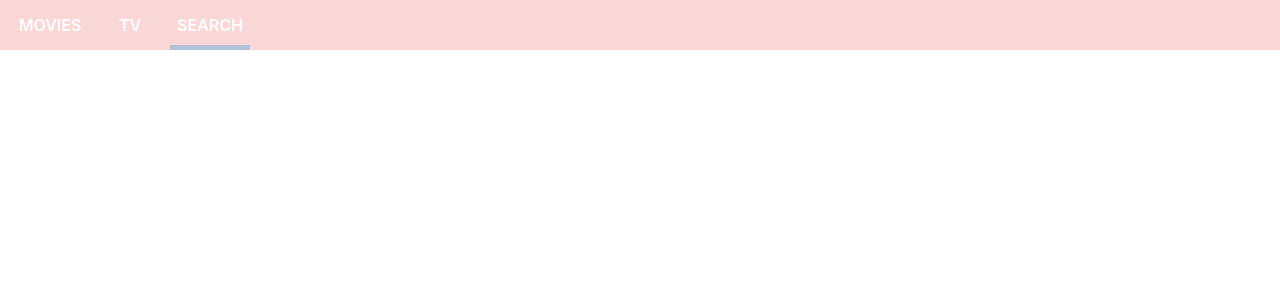
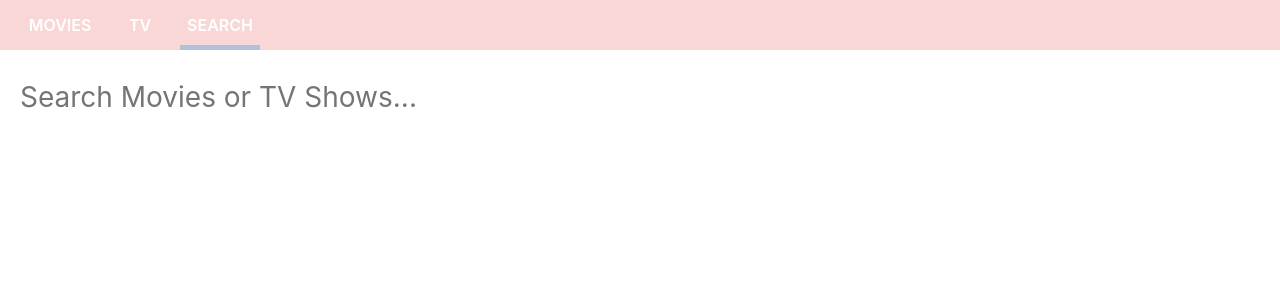
Before and after one commit to TIAHWANG/T-flix, a React (Create React App) app: page /search in a window 1280 px wide. Shown: the top 300 px of the page. Built offline with nearby package versions, Linux system fonts and the light colour scheme.

Commit message:
SearchPresenter

```diff
--- /dev/null
+++ b/src/Components/Message.js
@@ -0,0 +1,27 @@
+import React from "react";
+import styled from "styled-components";
+import PropTypes from "prop-types";
+
+const Container = styled.div`
+    width: 100vw;
+    display: flex;
+    justify-content: center;
+`;
+
+const Text = styled.span`
+    color: ${(props) => props.color};
+    font-weight: 600;
+`;
+
+const Message = ({ text, color }) => (
+    <Container>
+        <Text color={color}>{text}</Text>
+    </Container>
+);
+
+Message.propTypes = {
+    text: PropTypes.string.isRequired,
+    color: PropTypes.string.isRequired,
+};
+
+export default Message;
--- a/src/Routes/Home/HomePresenter.js
+++ b/src/Routes/Home/HomePresenter.js
@@ -2,7 +2,8 @@ import React from "react";
 import PropTypes from "prop-types";
 import styled from "styled-components";
 import Section from "Components/Section";
-import Loader from "../../Components/Loader";
+import Loader from "Components/Loader";
+import Message from "Components/Message";
 
 const Container = styled.div`
     padding: ${(props) => props.theme.padding};
@@ -34,6 +35,7 @@ const HomePresenter = ({ nowPlaying, upcoming, popular, error, loading }) =>
                     ))}
                 </Section>
             )}
+            {error && <Message text={"Can't find Movie Information."} color="#e74c3c" />}
         </Container>
     );
 
--- a/src/Routes/Search/SearchContainer.js
+++ b/src/Routes/Search/SearchContainer.js
@@ -11,11 +11,21 @@ export default class extends React.Component {
         loading: false,
     };
 
-    handleSubmit = () => {
+    handleSubmit = (e) => {
+        e.preventDefault();
         const { searchTerm } = this.state;
         if (searchTerm !== "") {
             this.searchByTerm();
         }
+    };
+
+    updateTerm = (e) => {
+        const {
+            target: { value },
+        } = e;
+        this.setState({
+            searchTerm: value,
+        });
     };
 
     searchByTerm = async () => {
@@ -51,6 +61,7 @@ export default class extends React.Component {
                 error={error}
                 loading={loading}
                 handleSubmit={this.handleSubmit}
+                updateTerm={this.updateTerm}
             />
         );
     }
--- a/src/Routes/Search/SearchPresenter.js
+++ b/src/Routes/Search/SearchPresenter.js
@@ -1,8 +1,54 @@
 import React from "react";
 import PropTypes from "prop-types";
 import styled from "styled-components";
+import Loader from "Components/Loader";
+import Section from "Components/Section";
+import Message from "Components/Message";
 
-const SearchPresenter = ({ movieResults, tvResults, searchTerm, error, loading, handleSubmit }) => null;
+const Container = styled.div`
+    padding: ${(props) => props.theme.padding};
+`;
+
+const Form = styled.form`
+    margin-bottom: 50px;
+    width: 100%;
+`;
+
+const Input = styled.input`
+    all: unset;
+    font-size: 28px;
+    width: 100%;
+`;
+
+const SearchPresenter = ({ movieResults, tvResults, searchTerm, error, loading, handleSubmit, updateTerm }) => (
+    <Container>
+        <Form onSubmit={handleSubmit}>
+            <Input placeholder="Search Movies or TV Shows..." value={searchTerm} onChange={updateTerm} />
+        </Form>
+        {loading ? (
+            <Loader />
+        ) : (
+            <>
+                {movieResults && movieResults.length > 0 && (
+                    <Section title="Movie Results">
+                        {movieResults.map((movie) => (
+                            <span key={movie.id}>{movie.title}</span>
+                        ))}
+                    </Section>
+                )}
+                {tvResults && tvResults.length > 0 && (
+                    <Section title="TV Show Results">
+                        {tvResults.map((tv) => (
+                            <span key={tv.id}>{tv.name}</span>
+                        ))}
+                    </Section>
+                )}
+            </>
+        )}
+        {error && <Message text={error} color="#e74c3c" />}
+        {tvResults && movieResults && tvResults.length === 0 && movieResults.length === 0 && <Message text={"Nothing Found."} color="#95a5a6" />}
+    </Container>
+);
 
 SearchPresenter.propTypes = {
     movieResults: PropTypes.array,
@@ -11,6 +57,7 @@ SearchPresenter.propTypes = {
     error: PropTypes.string,
     loading: PropTypes.bool.isRequired,
     handleSubmit: PropTypes.func.isRequired,
+    updateTerm: PropTypes.func.isRequired,
 };
 
 export default SearchPresenter;
--- a/src/Routes/TV/TVContainer.js
+++ b/src/Routes/TV/TVContainer.js
@@ -29,7 +29,7 @@ export default class extends React.Component {
             });
         } catch {
             this.setState({
-                error: "Can't find Movie Information.",
+                error: "Can't find TV Show Information.",
             });
         } finally {
             this.setState({
--- a/src/Routes/TV/TVPresenter.js
+++ b/src/Routes/TV/TVPresenter.js
@@ -2,7 +2,8 @@ import React from "react";
 import PropTypes from "prop-types";
 import styled from "styled-components";
 import Section from "Components/Section";
-import Loader from "../../Components/Loader";
+import Loader from "Components/Loader";
+import Message from "Components/Message";
 
 const Container = styled.div`
     padding: ${(props) => props.theme.padding};
@@ -34,6 +35,7 @@ const TVPresenter = ({ topRated, popular, airingToday, error, loading }) =>
                     ))}
                 </Section>
             )}
+            {error && <Message text={"Can't find TV Show Information."} color="#e74c3c" />}
         </Container>
     );
 
--- a/src/Styles/Theme.js
+++ b/src/Styles/Theme.js
@@ -3,5 +3,5 @@ export default {
     yellowColor: "#fdcfaf",
     lightBlueColor: "#B0C1DB",
     darkBlueColor: "#8EACD0",
-    padding: "0px 10px",
+    padding: "0px 20px",
 };
```
Also changed, not shown: Header.js (added, +57 -0 lines).
